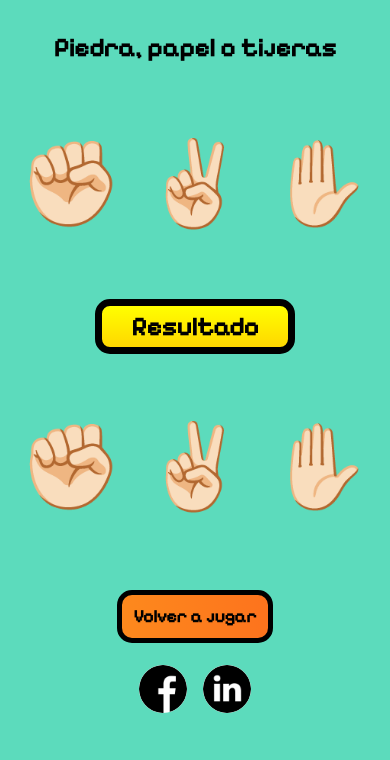
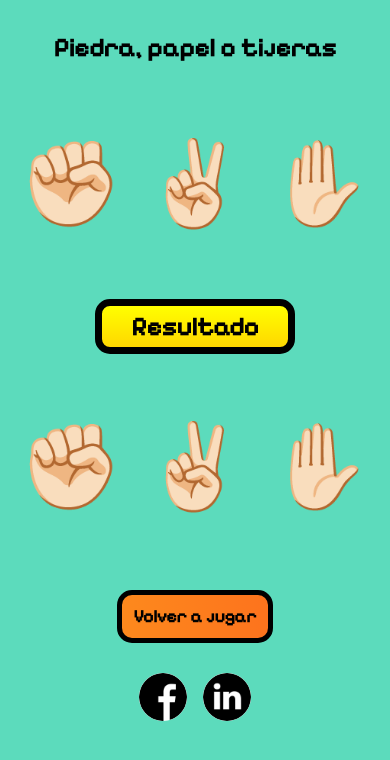
Before and after one commit to NJonathanSoto/piedra-papel-tijeras, a plain HTML site: page index.html in a window 390 px wide. Drawn offline with Linux system fonts and the light colour scheme.

Commit message:
Update style.css

```diff
--- a/style.css
+++ b/style.css
@@ -114,4 +114,6 @@ footer {
     .boton-cargar {
         font-size: 1.1rem;
     }
+    .redes {
+        padding: 1.5rem 1rem;
 }
```
